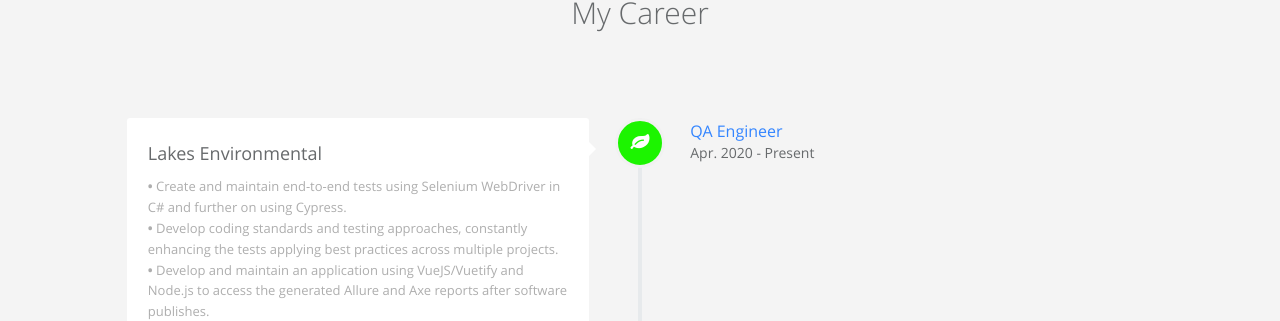
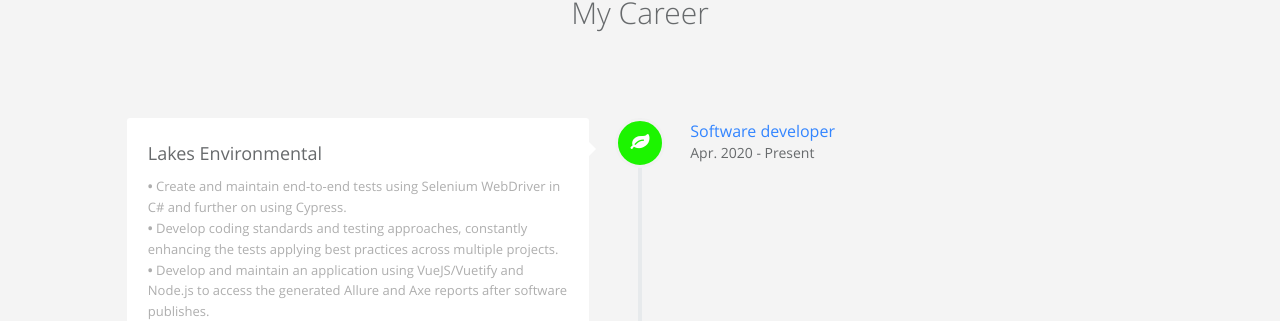
Before and after one commit to everson-souza/everson-souza.github.io, a Jekyll site: the page built from index.html, in a window 1280 px wide and 900 px high, scrolled down 350 px. Shown: the part 140-461 px from the top of the window. Built offline with Jekyll 4.4.1, drawn with Linux system fonts in a browser that asks for light colours.

Commit message:
Update careers

```diff
--- a/_data/index/careers.yml
+++ b/_data/index/careers.yml
@@ -10,7 +10,7 @@
     detail: Apr. 2020 - Present
     i18n: company_a_date
   job:
-    detail: QA Engineer
+    detail: Software developer
     i18n: company_a_job
   icon: fa-leaf
   present: true
```
